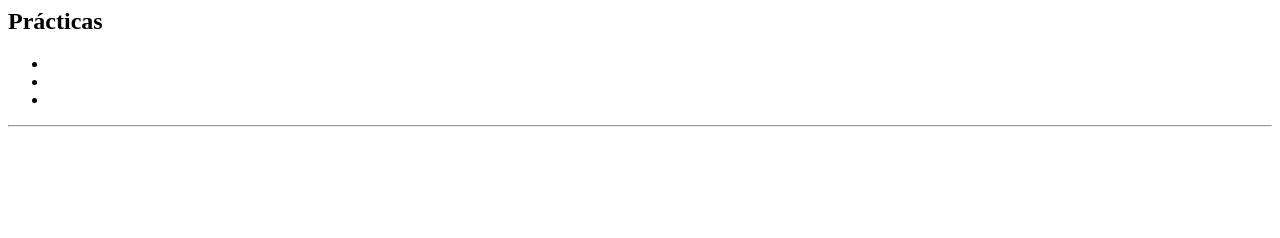
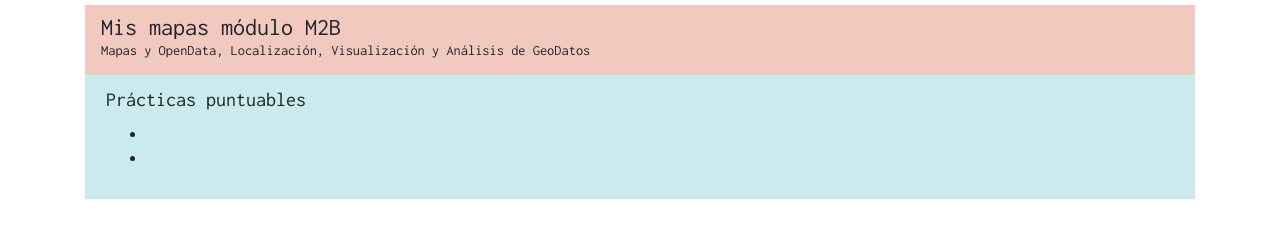
Before and after one commit to RicardoReyLondono/Entregas, a plain HTML site: page index.html in a window 1280 px wide. Drawn offline with nearby package versions, Linux system fonts and the light colour scheme.

Commit message:
Entrega cementerio avance 2

```diff
--- a/index.html
+++ b/index.html
@@ -1,19 +1,72 @@
 <html>
 <head>
-  <title>Entregas Ricardo Rey Londono</title>
+  <title>Entregas Ricardo Rey Londoño</title>
   <meta charset="utf-8" />
   <meta name="viewport" content="width=device-width, initial-scale=1.0">
   <meta name="author" content="autor" />
   <meta name="description" content="descripción página">
   <meta name="robots" content="index,follow">
+  <link rel="stylesheet" href="https://stackpath.bootstrapcdn.com/bootstrap/4.3.1/css/bootstrap.min.css"
+    integrity="sha384-ggOyR0iXCbMQv3Xipma34MD+dH/1fQ784/j6cY/iJTQUOhcWr7x9JvoRxT2MZw1T" crossorigin="anonymous">
+  <link rel="preconnect" href="https://fonts.gstatic.com">
+  <link href="https://fonts.googleapis.com/css2?family=Inconsolata&display=swap" rel="stylesheet">
+  <style>
+    .seccion {
+      border-radius: 0px !important;
+    }
+    .container {
+      margin-top: 5px;
+    }
+    .practicas {
+      background-color: #caeaee;
+    }
+    small {
+      font-size: 60% !important;
+    }
+    .navbar {
+      background-color: #f1c9bf !important;
+      border-radius: 0px !important;
+    }
+    .row {
+      margin-top: 10px;
+    }
+    body {
+      font-family: 'Inconsolata', sans-serif !important;
+      font-size: 16px !important;
+    }
+    @media screen and (max-width: 500px) {
+      body {
+        font-size: 80% !important;
+      }
+    }
+  </style>
 </head>
 <body>
-  <h2>Prácticas</h2>
-  <ul>
-    <li></li>
-    <li></li>
-    <li></li>
-  </ul>
-  <hr />
+  <div class="container">
+    <nav class="navbar navbar-light bg-light">
+      <h4>
+        Mis mapas módulo M2B
+        <br>
+        <small>
+          Mapas y OpenData, Localización, Visualización y Análisis de GeoDatos
+        </small>
+      </h4>
+    </nav>
+    <div class="alert seccion practicas">
+      <h5>Prácticas puntuables</h5>
+      <div class="row">
+        <div class="col">
+          <ul>
+            <li>
+              <!--añadir aqui entrada-->
+            </li>
+            <li>
+              <!--añadir aqui entrada-->
+            </li>
+          </ul>
+        </div>
+      </div>
+    </div>
+  </div>
 </body>
 </html>
```
